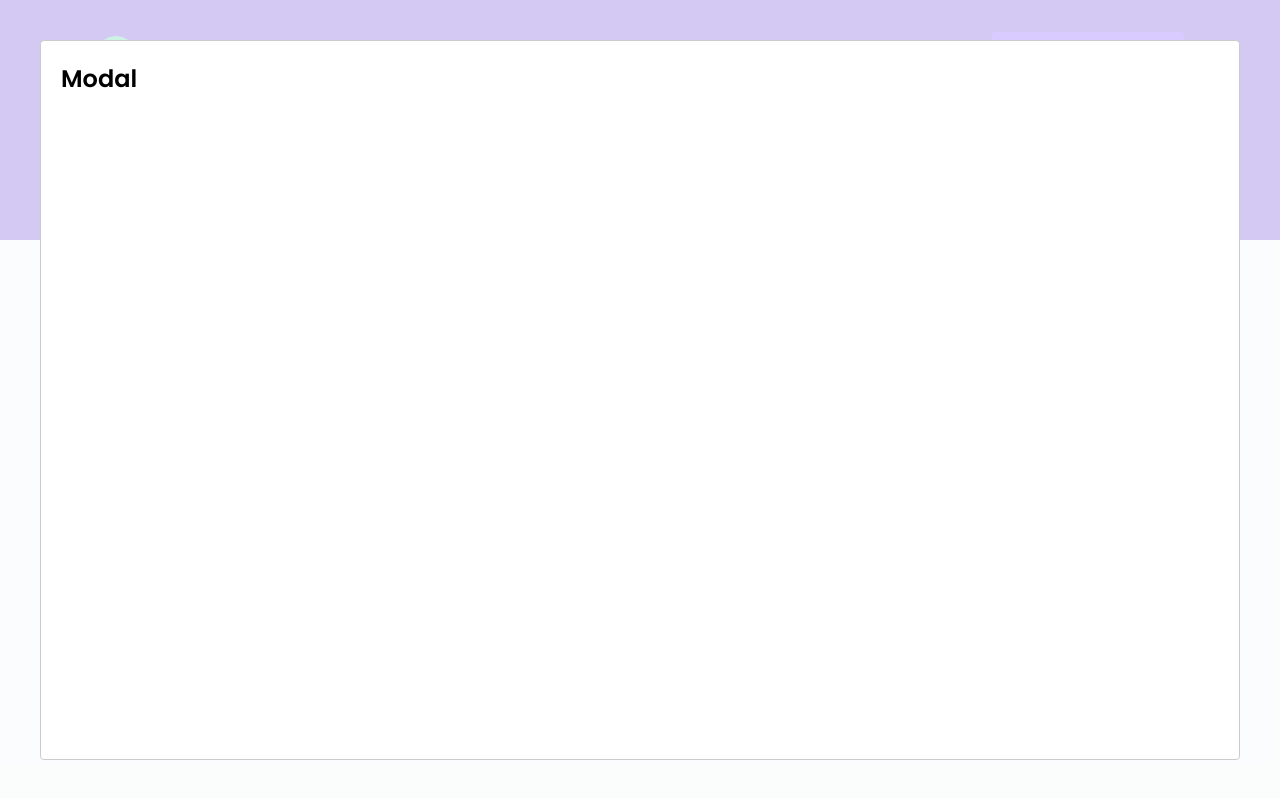
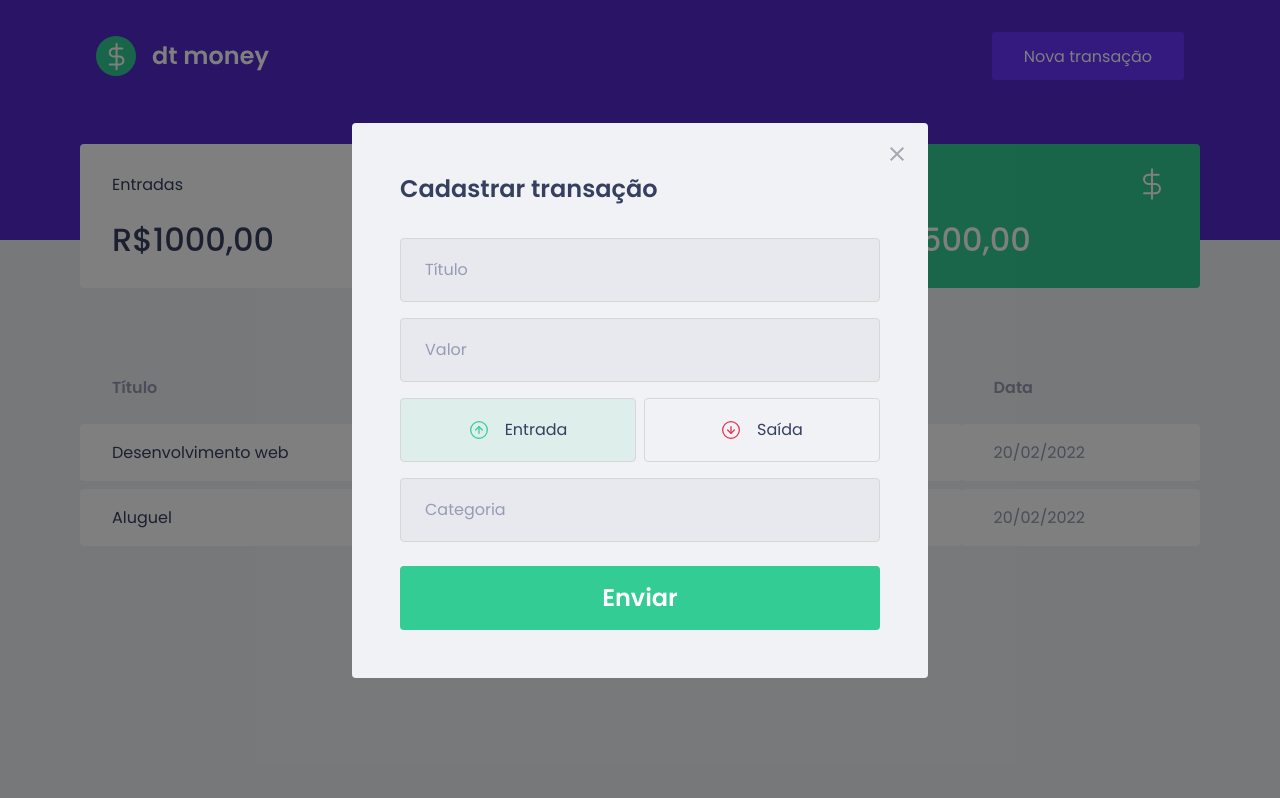
Before and after one commit to priscilaandreani/money, a React (Create React App) app: page / in a window 1280 px wide. Both pictures are taken after a click on the button "Nova transação". Built offline with nearby package versions, Linux system fonts and the light colour scheme; what miragejs would draw is missing.

Commit message:
style: NewTransactionModal

```diff
--- a/src/components/NewTransactionModal/index.tsx
+++ b/src/components/NewTransactionModal/index.tsx
@@ -1,4 +1,9 @@
+import { useState } from 'react';
 import Modal from 'react-modal';
+import closeImg from '../../assets/close.svg';
+import incomeImg from '../../assets/income.svg';
+import outcomeImg from '../../assets/outcome.svg';
+import { Container, RadioBox, TransactionTypeContainer } from './styles';
 
 interface NewTransactionModalProps {
   isOpen: boolean;
@@ -9,9 +14,51 @@
   isOpen,
   onRequestClose,
 }: NewTransactionModalProps) {
+  const [type, setType] = useState('deposit');
+
   return (
-    <Modal isOpen={isOpen} onRequestClose={onRequestClose}>
-      <h2>Modal</h2>
+    <Modal
+      isOpen={isOpen}
+      onRequestClose={onRequestClose}
+      overlayClassName='react-modal-overlay'
+      className='react-modal-content'>
+      <button
+        type='button'
+        onClick={onRequestClose}
+        className='react-modal-close'>
+        <img src={closeImg} alt='Fechar modal' />
+      </button>
+
+      <Container>
+        <h2>Cadastrar transação</h2>
+
+        <input type='text' placeholder='Título' />
+        <input type='number' placeholder='Valor' />
+
+        <TransactionTypeContainer>
+          <RadioBox
+            type='button'
+            isActive={type === 'deposit'}
+            activeColor='green'
+            onClick={() => setType('deposit')}>
+            <img src={incomeImg} alt='Entrada' />
+            <span>Entrada</span>
+          </RadioBox>
+
+          <RadioBox
+            type='button'
+            isActive={type === 'withdraw'}
+            activeColor='red'
+            onClick={() => setType('withdraw')}>
+            <img src={outcomeImg} alt='Saída' />
+            <span>Saída</span>
+          </RadioBox>
+        </TransactionTypeContainer>
+
+        <input type='text' placeholder='Categoria' />
+
+        <button type='submit'>Enviar</button>
+      </Container>
     </Modal>
   );
 }
--- a/src/components/NewTransactionModal/styles.ts
+++ b/src/components/NewTransactionModal/styles.ts
@@ -1 +1,101 @@
 import styled from 'styled-components';
+import { darken, transparentize } from 'polished';
+
+export const Container = styled.form`
+  h2 {
+    color: var(--text-title);
+    font-size: 1.5rem;
+    margin-bottom: 2rem;
+  }
+
+  input {
+    width: 100%;
+    height: 4rem;
+    padding: 0 1.5rem;
+    border-radius: 0.25rem;
+
+    border: var(--border);
+    background: #e7e9ee;
+
+    font-weight: 400;
+    font-size: 1rem;
+
+    &::placeholder {
+      color: var(--text-body);
+    }
+
+    & + input {
+      margin-top: 1rem;
+    }
+  }
+
+  button[type='submit'] {
+    width: 100%;
+    height: 4rem;
+    padding: 0 1.5rem;
+    margin-top: 1.5rem;
+
+    background: var(--green);
+    color: #fff;
+    border-radius: 0.25rem;
+    border: 0;
+
+    font-size: 1.5rem;
+    font-weight: 600;
+
+    transition: filter 0.2s;
+
+    &:hover {
+      filter: brightness(0.9);
+    }
+  }
+`;
+export const TransactionTypeContainer = styled.div`
+  margin: 1rem 0;
+  display: grid;
+  grid-template-columns: 1fr 1fr;
+  gap: 0.5rem;
+`;
+
+interface RadioBoxProps {
+  isActive: boolean;
+  activeColor: 'green' | 'red';
+}
+
+const colors = {
+  green: '#33cc95',
+  red: '#e52e4d',
+};
+
+export const RadioBox = styled.button<RadioBoxProps>`
+  height: 4rem;
+  border: var(--border);
+  border-radius: 0.25rem;
+
+  background: ${(props) =>
+    props.isActive
+      ? transparentize(0.9, colors[props.activeColor])
+      : 'transparent'};
+
+  display: flex;
+  justify-content: center;
+  align-items: center;
+
+  transition: border-color 0.2s;
+
+  &:hover {
+    border-color: ${darken(0.1, '#d7d7d7')};
+  }
+
+  img {
+    width: 20px;
+    height: 20px;
+  }
+
+  span {
+    display: inline-block;
+    margin-left: 1rem;
+    font-size: 1rem;
+    color: var(--text-title);
+  }
+`;
--- a/src/styles/global.ts
+++ b/src/styles/global.ts
@@ -13,6 +13,8 @@
 
     --background: #f0f2f5;
     --shape: #ffffff;
+
+    --border: 1px solid #d7d7d7;
   }
 
   *{
@@ -53,4 +55,43 @@
     opacity: 0.6;
     cursor: not-allowed;
   }
+
+  .react-modal-overlay{
+    background-color: rgba(0,0,0,0.5);
+    position: fixed;
+    top:0 ;
+    bottom: 0;
+    right: 0 ;
+    left:0 ;
+
+    display:flex ;
+    align-items:center ;
+    justify-content: center ;
+  }
+
+  .react-modal-content{
+    width: 100%;
+    max-width: 576px;
+
+    background: var(--background) ;
+    padding: 3rem;
+
+    position: relative ;
+    border-radius: 0.25rem;
+  }
+
+  .react-modal-close {
+    position: absolute ;
+    right: 1.5rem;
+    top: 1.5rem;
+
+    background: transparent;
+    border:0;
+
+    transition: filter 0.2s ;
+
+    &:hover {
+      filter: brightness(0.8);
+    }
+  }
 `;
```
